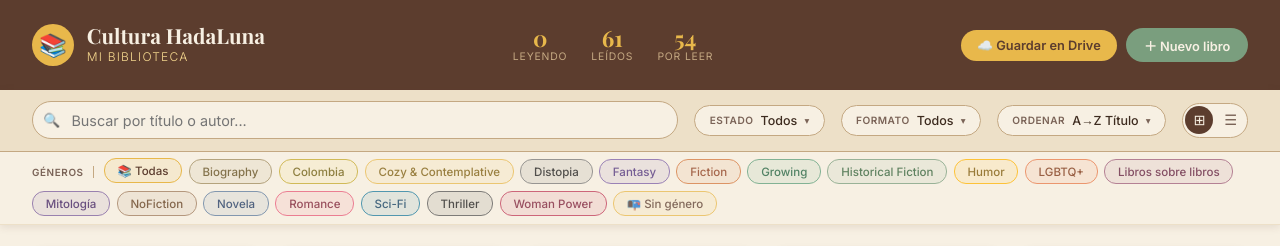
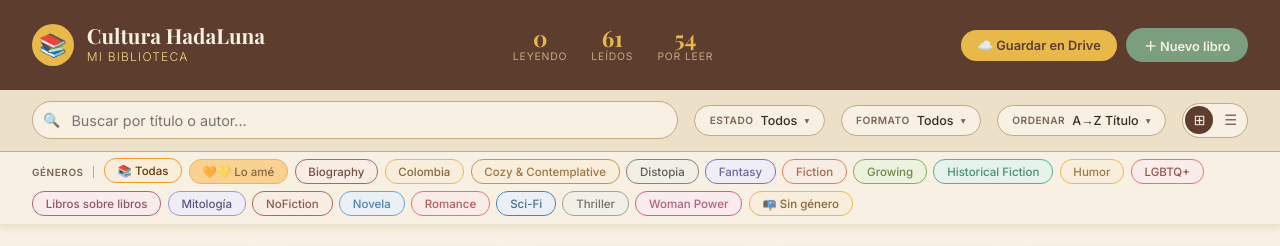
Before and after one commit to CulturaHadaLuna/CulturaHadaLuna.github.io, a plain HTML site: page index.html in a window 1280 px wide. Shown: the top 246 px of the page. Drawn offline with nearby package versions, Linux system fonts and the light colour scheme; a web font is replaced by a local one.

Commit message:
Add files via upload

```diff
--- a/index.html
+++ b/index.html
@@ -960,7 +960,7 @@
   .lista-libros { padding: 1rem 2rem; max-width: 1400px; margin: 0 auto; }
   .lista-header {
     display: grid;
-    grid-template-columns: 44px 1fr 130px 110px 90px 90px 130px 90px 32px;
+    grid-template-columns: 44px 1.8fr 1fr 100px 80px 100px 1.2fr 90px 32px;
     gap: 0.5rem; padding: 0.3rem 0.8rem;
     border-bottom: 2px solid var(--cafe-claro); margin-bottom: 0.2rem;
   }
@@ -974,7 +974,7 @@
   .lista-header span.col-activa { color: var(--cafe); }
   .lista-fila {
     display: grid;
-    grid-template-columns: 44px 1fr 130px 110px 90px 90px 130px 90px 32px;
+    grid-template-columns: 44px 1.8fr 1fr 100px 80px 100px 1.2fr 90px 32px;
     gap: 0.5rem; padding: 0.45rem 0.8rem;
     border-bottom: 1px solid var(--crema-oscuro);
     align-items: center; cursor: pointer; border-radius: 8px;
@@ -1317,25 +1317,25 @@
 
 <script>
 const CATEGORIAS_COLORES = {
-  'Fantasy': {bg:'#7B5EA722', color:'#4A2D7A', border:'#7B5EA7'},
-  'Fiction': {bg:'#D4763B22', color:'#8B3A1A', border:'#D4763B'},
-  'Woman Power': {bg:'#C0395822', color:'#7A1A35', border:'#C03958'},
-  'Historical Fiction': {bg:'#7A9E7E22', color:'#2D5E35', border:'#7A9E7E'},
-  'Novela': {bg:'#5C7A9E22', color:'#1A3560', border:'#5C7A9E'},
-  'Cozy & Contemplative': {bg:'#E8B84B22', color:'#7A5A0A', border:'#E8B84B'},
-  'Colombia': {bg:'#E8D44B22', color:'#6B5A0A', border:'#C4A82A'},
-  'Thriller': {bg:'#2C2C2C22', color:'#1A1A1A', border:'#555'},
-  'NoFiction': {bg:'#9E7A5C22', color:'#5E3A1A', border:'#9E7A5C'},
-  'Growing': {bg:'#5C9E7A22', color:'#1A5E3A', border:'#5C9E7A'},
-  'Humor': {bg:'#FFB30022', color:'#7A5500', border:'#FFB300'},
-  'Libros sobre libros': {bg:'#9E5C7A22', color:'#5E1A3A', border:'#9E5C7A'},
-  'Mitología': {bg:'#7A5C9E22', color:'#3A1A5E', border:'#7A5C9E'},
-  'Sci-Fi': {bg:'#1A7A9E22', color:'#0A3A5E', border:'#1A7A9E'},
-  'Romance': {bg:'#E8587822', color:'#7A1A30', border:'#E85878'},
-  'Distopia': {bg:'#4A4A4A22', color:'#1A1A1A', border:'#777'},
-  'Biography': {bg:'#9E8A5C22', color:'#5E4A1A', border:'#9E8A5C'},
-  'LGBTQ+': {bg:'#E8784822', color:'#7A3010', border:'#E87848'},
-  'Lo amé': {bg:'#FF8C0022', color:'#7A3500', border:'#FF8C00'},
+  'Fantasy':              {bg:'#EEEDFE', color:'#3C3489', border:'#534AB7'},
+  'Fiction':             {bg:'#FAECE7', color:'#993C1D', border:'#D85A30'},
+  'Woman Power':         {bg:'#FBEAF0', color:'#993556', border:'#C03958'},
+  'Historical Fiction':  {bg:'#E1F5EE', color:'#0F6E56', border:'#1D9E75'},
+  'Novela':              {bg:'#E6F1FB', color:'#185FA5', border:'#378ADD'},
+  'Cozy & Contemplative':{bg:'#FAEEDA', color:'#854F0B', border:'#BA7517'},
+  'Colombia':            {bg:'#FAEEDA', color:'#633806', border:'#EF9F27'},
+  'Thriller':            {bg:'#F1EFE8', color:'#444441', border:'#888780'},
+  'NoFiction':           {bg:'#FAECE7', color:'#712B13', border:'#993C1D'},
+  'Growing':             {bg:'#EAF3DE', color:'#3B6D11', border:'#639922'},
+  'Humor':               {bg:'#FAEEDA', color:'#854F0B', border:'#EF9F27'},
+  'Libros sobre libros': {bg:'#FBEAF0', color:'#72243E', border:'#993556'},
+  'Mitología':           {bg:'#EEEDFE', color:'#26215C', border:'#7F77DD'},
+  'Sci-Fi':              {bg:'#E6F1FB', color:'#0C447C', border:'#185FA5'},
+  'Romance':             {bg:'#FCEBEB', color:'#A32D2D', border:'#E24B4A'},
+  'Distopia':            {bg:'#F1EFE8', color:'#2C2C2A', border:'#5F5E5A'},
+  'Biography':           {bg:'#FAECE7', color:'#4A1B0C', border:'#993C1D'},
+  'LGBTQ+':              {bg:'#FCEBEB', color:'#791F1F', border:'#E24B4A'},
+  'Lo amé':              {bg:'#FAC775', color:'#633806', border:'#EF9F27'},
 };
 
 const LIBROS = [
@@ -1487,16 +1487,16 @@ function actualizarStats() {
 function renderCategorias() {
   const todas = new Set();
   LIBROS.forEach(l => l.categorias.forEach(c => todas.add(c)));
+  todas.add('Lo amé'); // siempre visible aunque no haya libros con esa categoría
   const todasArr = Array.from(todas);
-  const loAme = todasArr.includes('Lo amé') ? ['Lo amé'] : [];
   const resto = todasArr.filter(c => c !== 'Lo amé').sort();
-  const cats = ['Todas', ...loAme, ...resto, 'sin-genero'];
+  const cats = ['Todas', 'Lo amé', ...resto, 'sin-genero'];
   const colores = CATEGORIAS_COLORES;
 
   const cont = document.getElementById('cats-scroll');
   cont.innerHTML = '<span class="generos-label">Géneros</span>' + cats.map(c => {
-    const col = colores[c] || {bg:'#E8B84B22', color:'#5C3D2E', border:'#E8B84B'};
-    const label = c === 'sin-genero' ? '📭 Sin género' : c === 'Todas' ? '📚 Todas' : c;
+    const col = colores[c] || {bg:'#FAEEDA', color:'#633806', border:'#EF9F27'};
+    const label = c === 'sin-genero' ? '📭 Sin género' : c === 'Todas' ? '📚 Todas' : c === 'Lo amé' ? '🧡💛 Lo amé' : c;
     return `<div class="cat-chip ${c==='Todas'?'activo':''}"
       style="background:${col.bg};color:${col.color};border-color:${col.border}"
       onclick="filtrarCat('${c}', this)">${label}</div>`;
```
